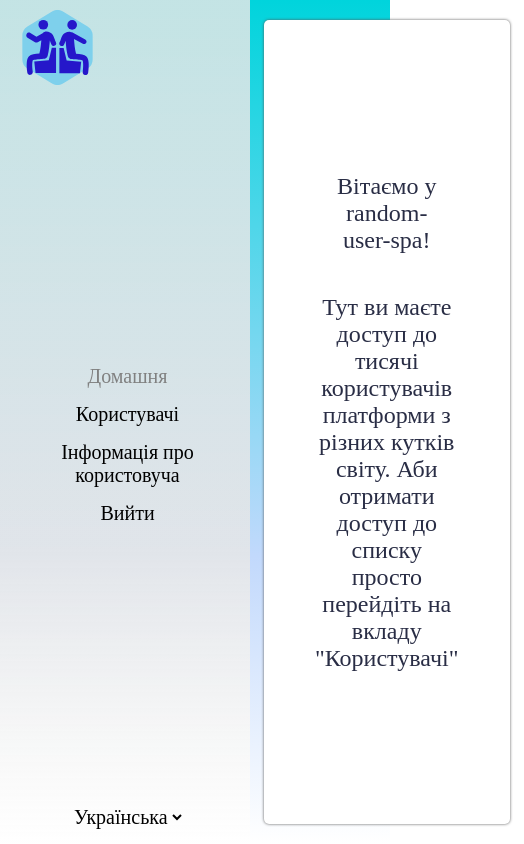
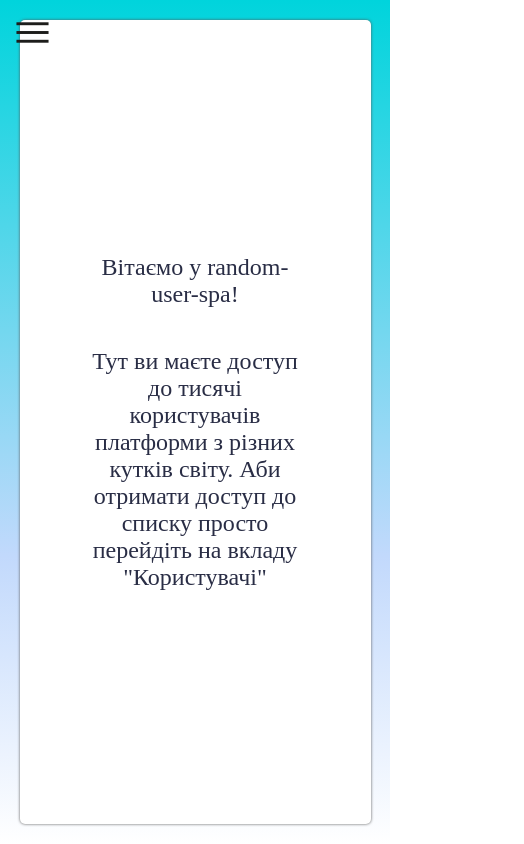
Before and after one commit to quarentyne/random-user-spa, a React (Create React App) app: page /login in a window 390 px wide. Both pictures are taken after a click on the button "Увійти". Shown: the whole page, 524 px wide, since content can reach past the window. Built offline with nearby package versions, Linux system fonts and the light colour scheme.

Commit message:
mobile side menu

```diff
--- a/src/shared/Layout/styles.ts
+++ b/src/shared/Layout/styles.ts
@@ -2,10 +2,14 @@ import styled from "styled-components";
 import { ScreenSizes } from "../helpers/themes";
 
 export const StyledLayoutContainer = styled.div`
-  margin: 20px 0 20px 250px;
+  margin: 20px 0 20px 0px;
   position: relative;
   width: 100%;
   height: calc(100vh - 40px);
+
+  @media screen and (min-width: ${ScreenSizes.TABLET}px) {
+    margin: 20px 0 20px 250px;
+  }
 
   @media screen and (min-width: ${ScreenSizes.LAPTOP_S}px) {
     margin: 20px 0 20px 350px;
--- a/src/shared/components/SideMenu/SideMenu.tsx
+++ b/src/shared/components/SideMenu/SideMenu.tsx
@@ -1,14 +1,26 @@
-import { StyledSideMenuWrapper } from "./styles";
+import { useState } from "react";
+import { StyledBurgerCloseButton, StyledBurgerOpenButton, StyledSideMenuHeader, StyledSideMenuWrapper } from "./styles";
 import logo from "../../../assets/svg/logo.svg";
+import closeButton from "../../../assets/svg/close.svg";
+import burgerButton from "../../../assets/svg/burger-menu.svg";
 import { LanguageChanger } from "../LanguageChanger/LanguageChanger";
 import { NavigationList } from "../NavigationList/NavigationList";
 
 export const SideMenu = () => {
+  const [isOpen, setIsOpen] = useState(false);
+  const toggleSideMenu = () => setIsOpen(!isOpen);
+
   return(
-    <StyledSideMenuWrapper>
-      <img src={logo} alt="logo" width="75px"/>
-      <NavigationList />
-      <LanguageChanger />
-    </StyledSideMenuWrapper>
+    <>
+      <StyledSideMenuWrapper isOpen={isOpen}>
+        <StyledSideMenuHeader>
+          <img src={logo} alt="logo" width="75px"/>
+          <StyledBurgerCloseButton onClick={toggleSideMenu} src={closeButton} alt="close" width="35px"/>
+        </StyledSideMenuHeader>
+        <NavigationList />
+        <LanguageChanger />
+      </StyledSideMenuWrapper>
+      <StyledBurgerOpenButton isOpen={isOpen} onClick={toggleSideMenu} src={burgerButton} alt="open side menu" width="35px"/>
+    </>
   );
 };
--- a/src/shared/components/SideMenu/styles.ts
+++ b/src/shared/components/SideMenu/styles.ts
@@ -1,17 +1,59 @@
 import styled from "styled-components";
 import { ScreenSizes } from "../../helpers/themes";
 
-export const StyledSideMenuWrapper = styled.div`
-  background: linear-gradient(0deg, rgba(255,255,255,1) 0%, rgba(230,230,230,0.85) 35%);
+interface IBurgerMenu{
+  isOpen: boolean;
+}
+
+export const StyledSideMenuWrapper = styled.div<IBurgerMenu>`
   padding: 10px 15px 15px 20px;
-  position: fixed;
   display: flex;
   flex-direction: column;
   justify-content: space-between;
+  position: absolute;
+  width: 100vw;
   height: 100vh;
-  width: 250px;
+  z-index: ${props => props.isOpen ? 10 : -1};
+  background-color: white;
+  opacity: ${props => props.isOpen ? 1 : 0};
+  transition: all 0.3s ease;
+
+  @media screen and (min-width: ${ScreenSizes.TABLET}px) {
+    background: linear-gradient(0deg, rgba(255,255,255,1) 0%, rgba(230,230,230,0.85) 35%);
+    opacity: 1;
+    z-index: 1;
+    position: fixed;
+    height: 100vh;
+    width: 250px;
+  };
 
   @media screen and (min-width: ${ScreenSizes.LAPTOP_S}px) {
     width: 350px;
   }
 `;
+
+export const StyledSideMenuHeader = styled.div`
+  display: flex;
+  align-items: center;
+  justify-content: space-between;
+`;
+
+export const StyledBurgerCloseButton = styled.img`
+  display: block;
+  cursor: pointer;
+  @media screen and (min-width: ${ScreenSizes.TABLET}px) {
+    display: none;
+  };
+`;
+
+export const StyledBurgerOpenButton = styled.img<IBurgerMenu>`
+  display: ${props => props.isOpen ? "none" : "block"};
+  cursor: pointer;
+  position: fixed;
+  top: 15px;
+  left: 15px;
+  z-index: 10;
+  @media screen and (min-width: ${ScreenSizes.TABLET}px) {
+    display: none;
+  };
+`;
```
Also changed, not shown: src/assets/svg/close.svg (added).
